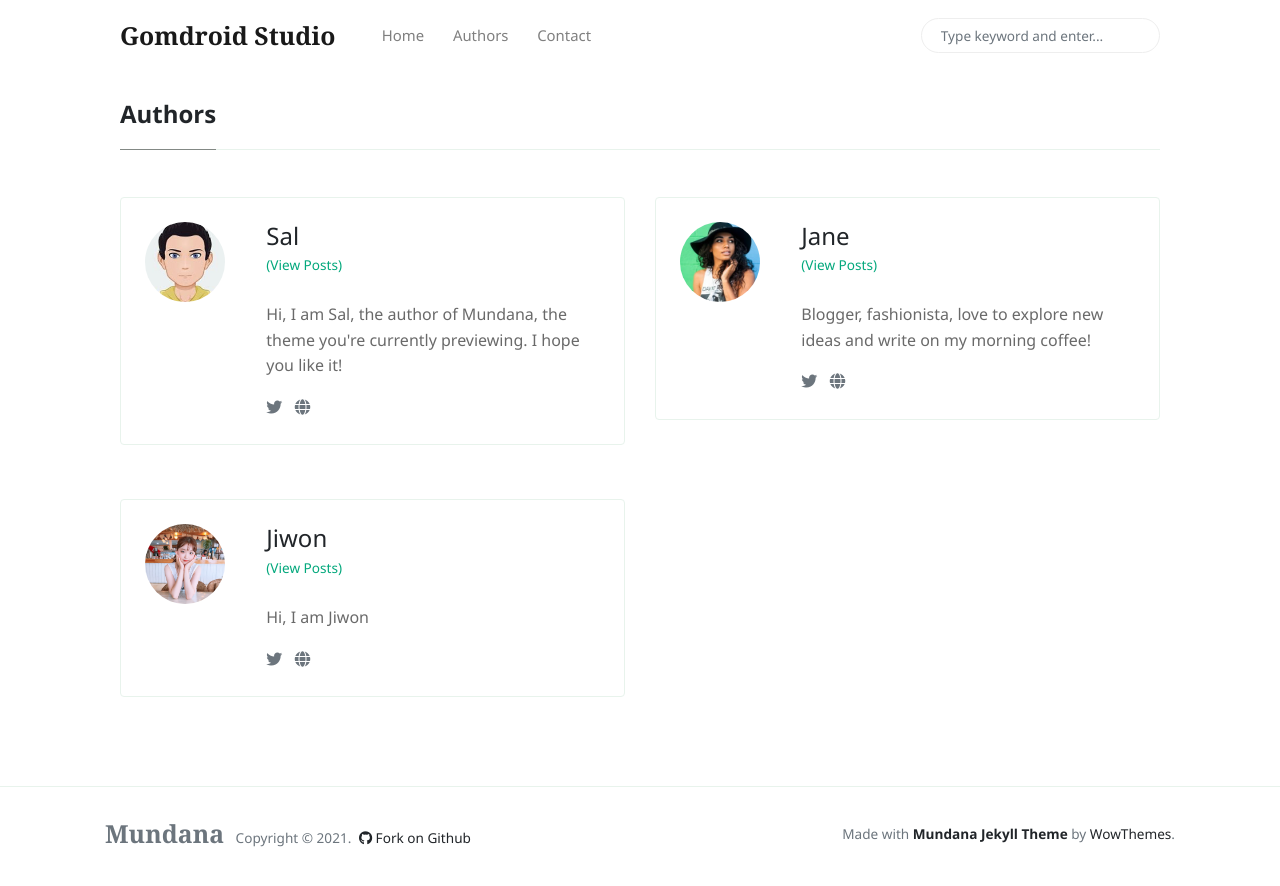
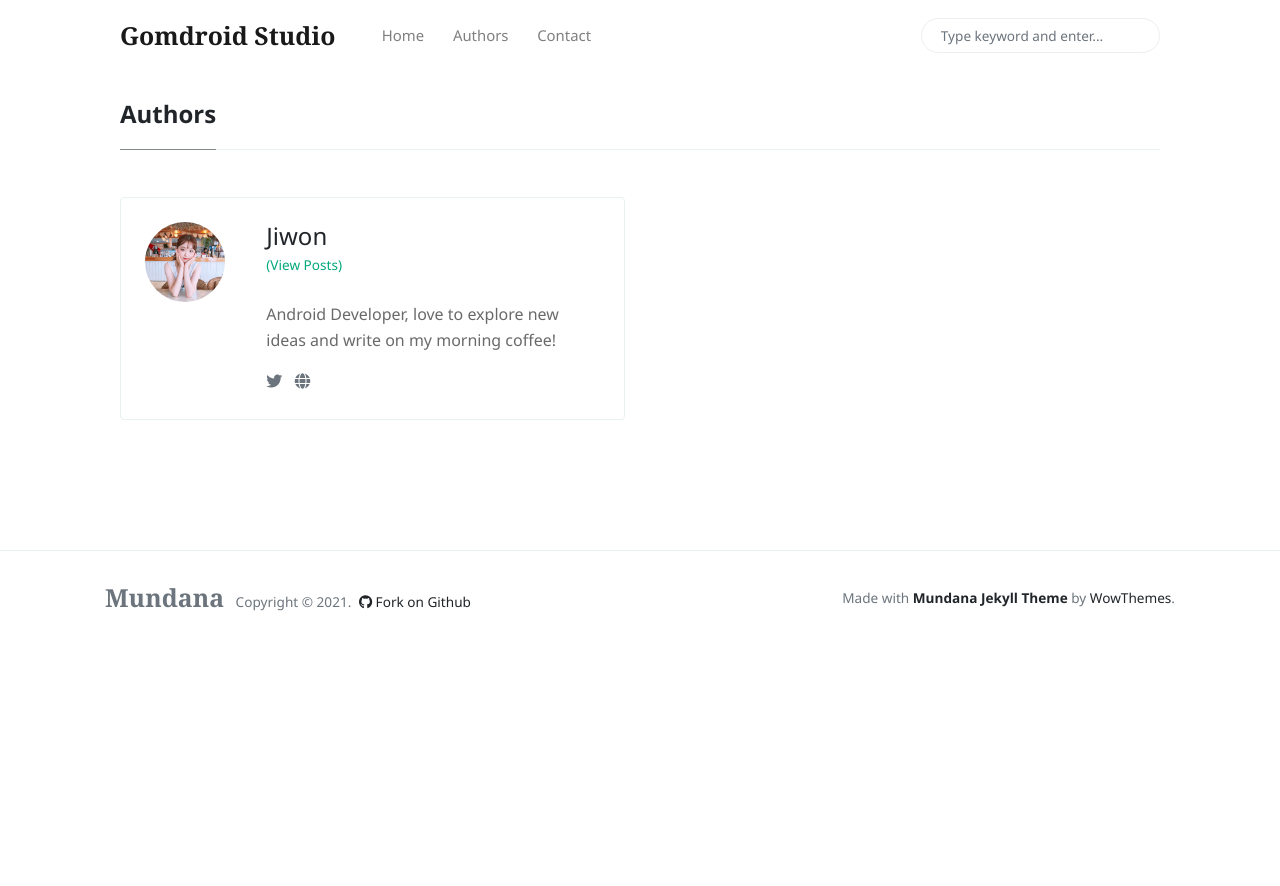
Before and after one commit to jjeewon/jjeewon.github.io, a Jekyll site: the page built from _pages/authors-list.html, in a window 1280 px wide. Shown: the top 886 px of the page. Built offline with Jekyll 4.4.1, drawn with Linux system fonts in a browser that asks for light colours; nearby versions of some CDN libraries.

Commit message:
소개 수정

```diff
--- a/_config.yml
+++ b/_config.yml
@@ -19,27 +19,11 @@ plugins:
   - jekyll-seo-tag
 
 authors:
-    sal:
-      name:           Sal
-      site:           https://www.wowthemes.net
-      avatar:         /assets/images/avatar1.jpg
-      bio:            "Hi, I am Sal, the author of Mundana, the theme you're currently previewing. I hope you like it!"
-      email:          wowthemesnet@gmail.com
-      twitter:        https://twitter.com/wowthemesnet
-
-    jane:
-      name:           Jane
-      site:           https://www.wowthemes.net
-      avatar:         /assets/images/avatar2.jpg
-      bio:            "Blogger, fashionista, love to explore new ideas and write on my morning coffee!"
-      email:          fakemail@gmail.com
-      twitter:        https://twitter.com/wowthemesnet
-
     jiwon:
       name:           Jiwon
       site:           https://www.wowthemes.net
       avatar:         ./assets/images/jjeewon.jpg
-      bio:            "Hi, I am Jiwon"
+      bio:            "Android Developer, love to explore new ideas and write on my morning coffee!"
       email:          studio.gomroid@gmail.com
       twitter:        https://twitter.com/GomroidStudio
 
```
